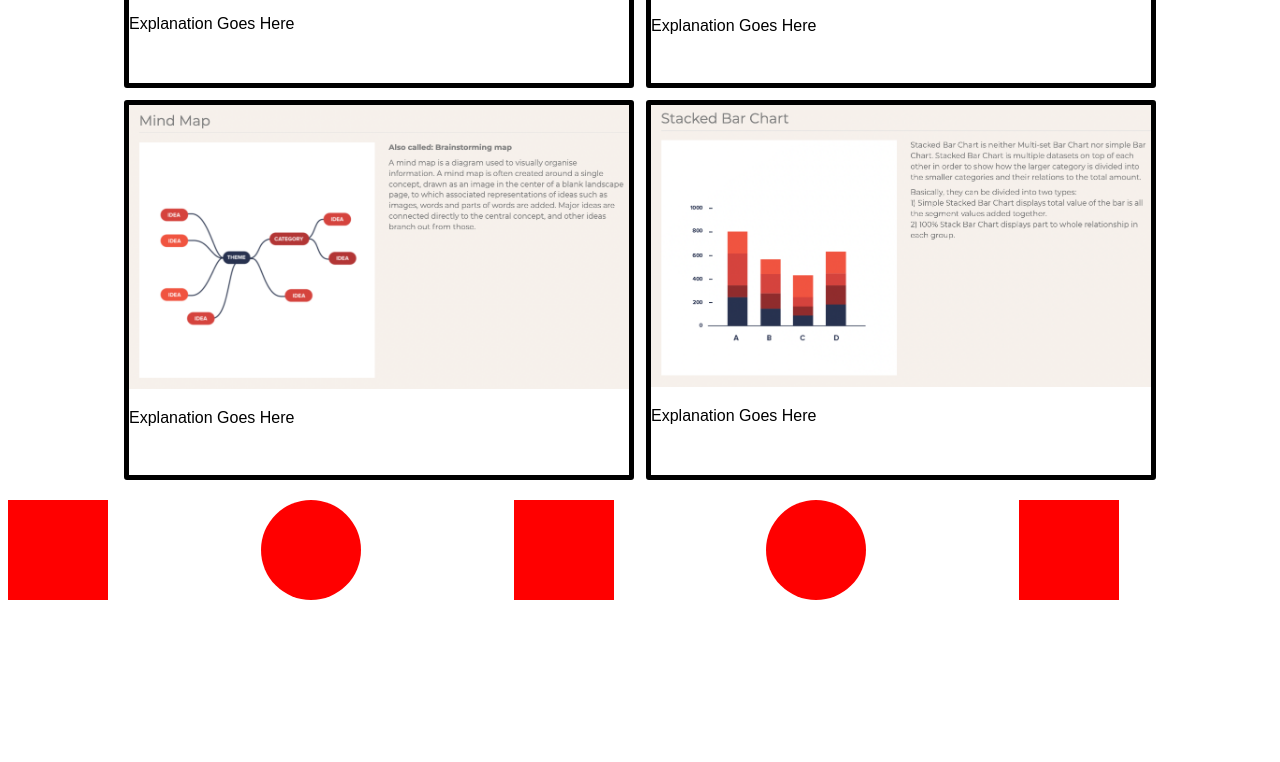
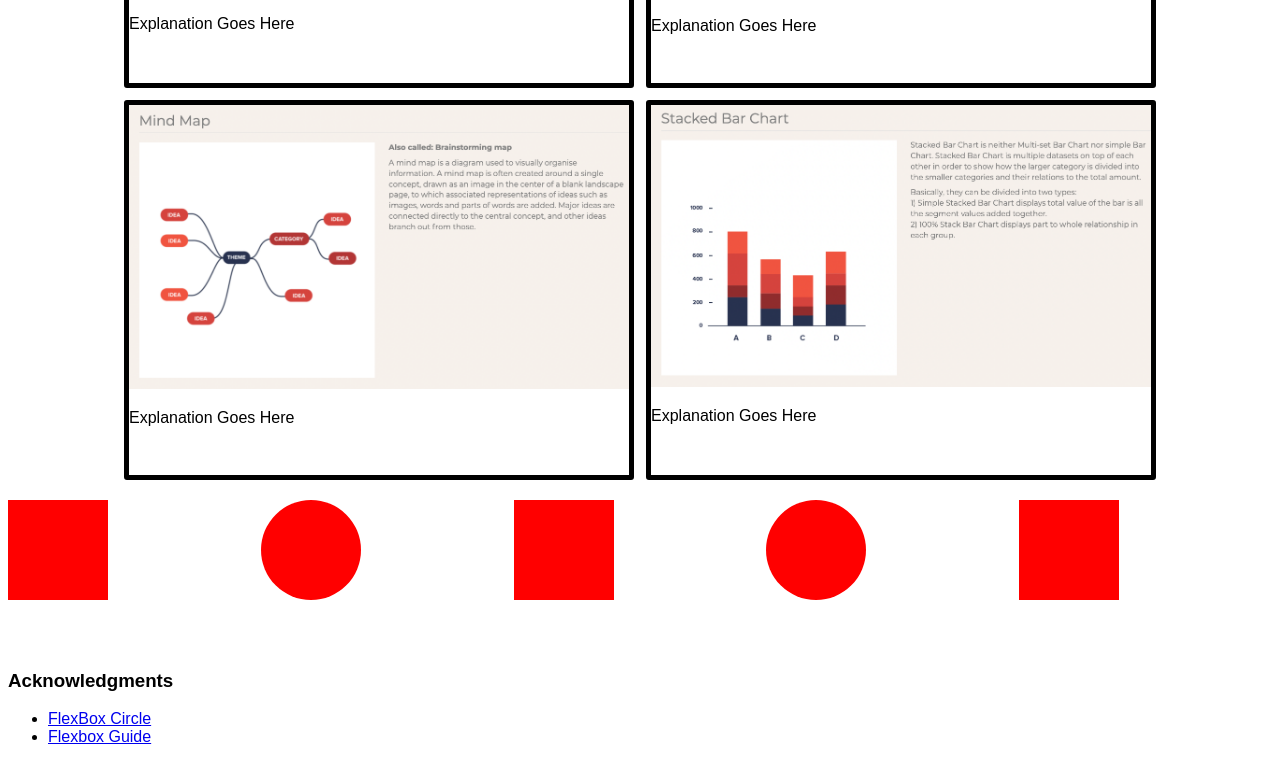
Before and after one commit to DS4200-S22/hw-03-shane-gary, a plain HTML site: page index.html in a window 1280 px wide. Shown: the part 376-1138 px from the top of the page. Before the commit the page ends 1046 px from the top, so only its background shows below. Drawn offline with Linux system fonts and the light colour scheme.

Commit message:
acknowledgements section

```diff
--- a/index.html
+++ b/index.html
@@ -55,6 +55,15 @@
 
     </div>
 
+    <div class="acknowledgments" >
+        <h3>Acknowledgments</h3>
+
+        <ul>
+            <li> <a href="https://developer.mozilla.org/en-US/docs/Web/SVG/Element/circle"> FlexBox Circle </a></li>
+            <li> <a href="https://css-tricks.com/snippets/css/a-guide-to-flexbox/">Flexbox Guide</a></li>
+        </ul>
+    </div>
+
 </body>
 
 </html>
```
